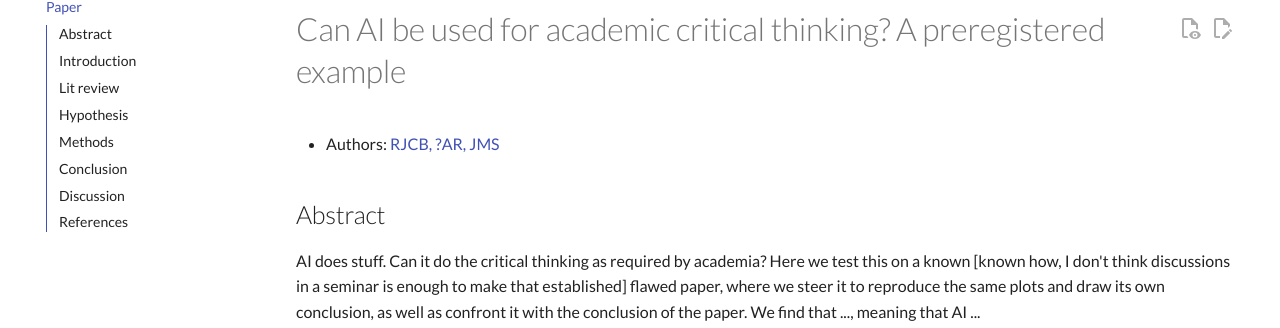
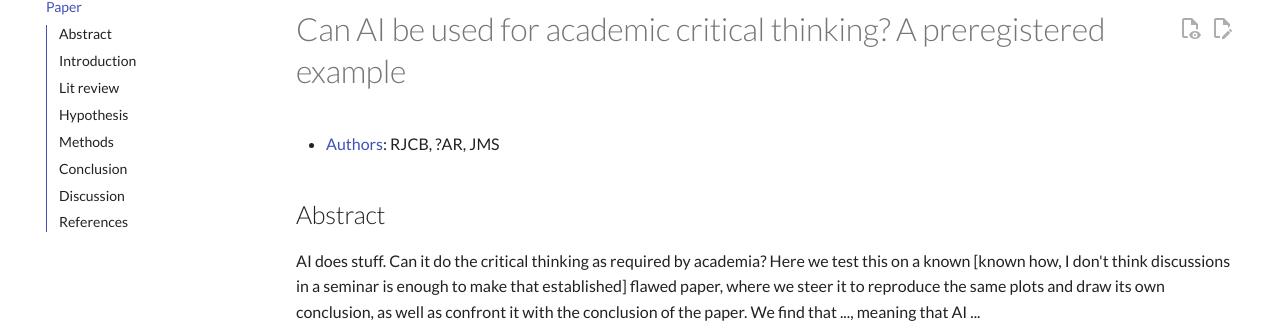
Before and after one commit to richelbilderbeek/paper_critical_ai, an MkDocs documentation site: the page built from docs/paper.md, in a window 1280 px wide and 900 px high. Shown: the part 179-507 px from the top of the window. Built offline with MkDocs 1.6.1 and Material for MkDocs 9.7.7, drawn with Linux system fonts in a browser that asks for light colours; comment, search, counter and statistics services are not loaded; some of the changed lines change nothing that is shown.

Commit message:
Fix markdown

```diff
--- a/docs/paper.md
+++ b/docs/paper.md
@@ -1,12 +1,15 @@
 # Can AI be used for academic critical thinking? A preregistered example
 
-- Authors: [RJCB, ?AR, JMS](https://github.com/richelbilderbeek/paper_critical_ai/issues/4)
+- [Authors](https://github.com/richelbilderbeek/paper_critical_ai/issues/4):
+  RJCB, ?AR, JMS
 
 ## Abstract
 
 AI does stuff.
 Can it do the critical thinking as required by academia?
-Here we test this on a known [known how, I don't think discussions in a seminar is enough to make that established] flawed paper,
+Here we test this on a known
+[known how, I don't think discussions in a seminar
+is enough to make that established] flawed paper,
 where we steer it to reproduce the same plots
 and draw its own conclusion, as well as confront
 it with the conclusion of the paper.
@@ -55,6 +58,7 @@ plot, which would reject the original paper's conclusion.
 Will the AI be able to change its mind?
 
 ## Lit review
+
 what is critical thinking?
 
 ## Hypothesis
```
